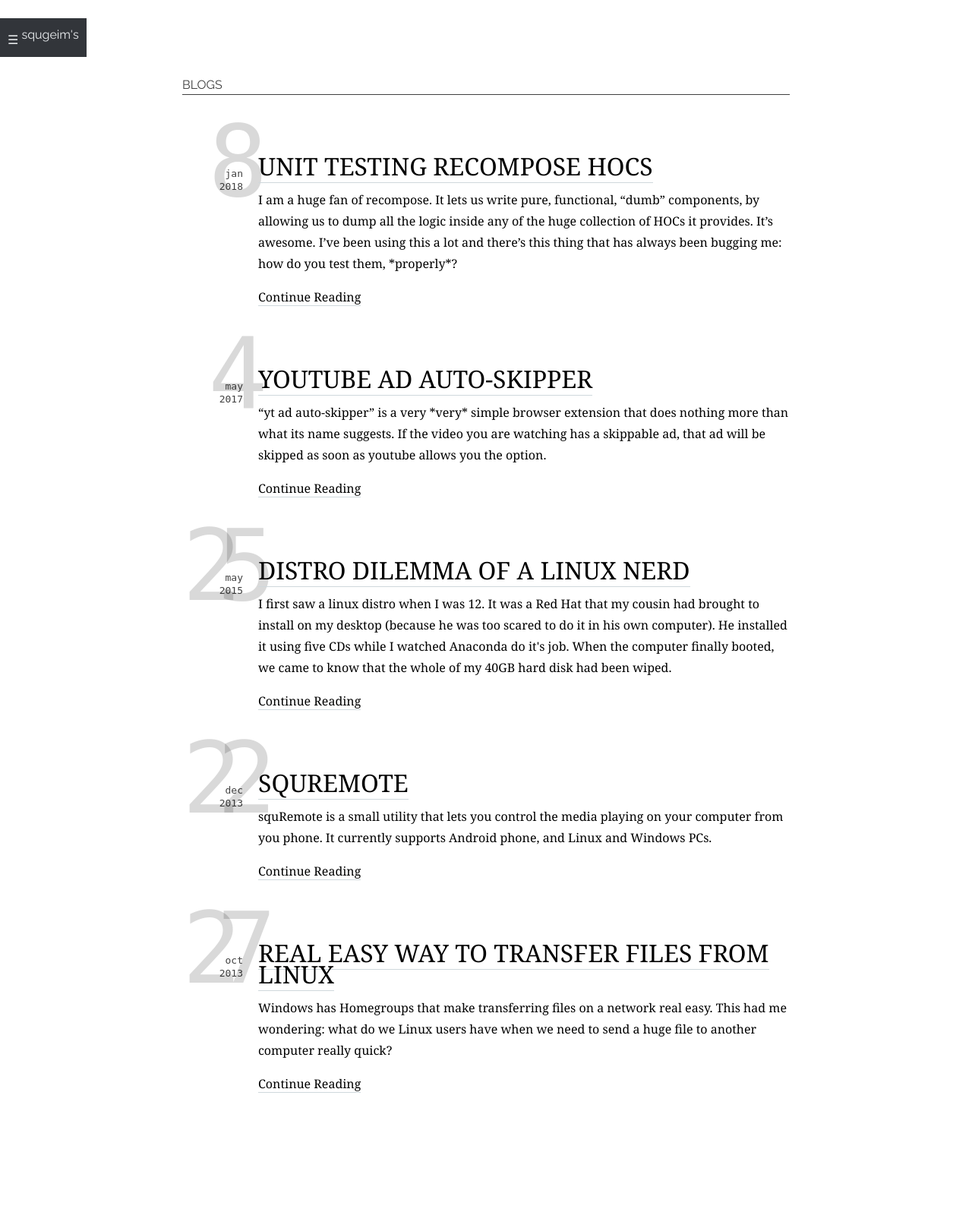
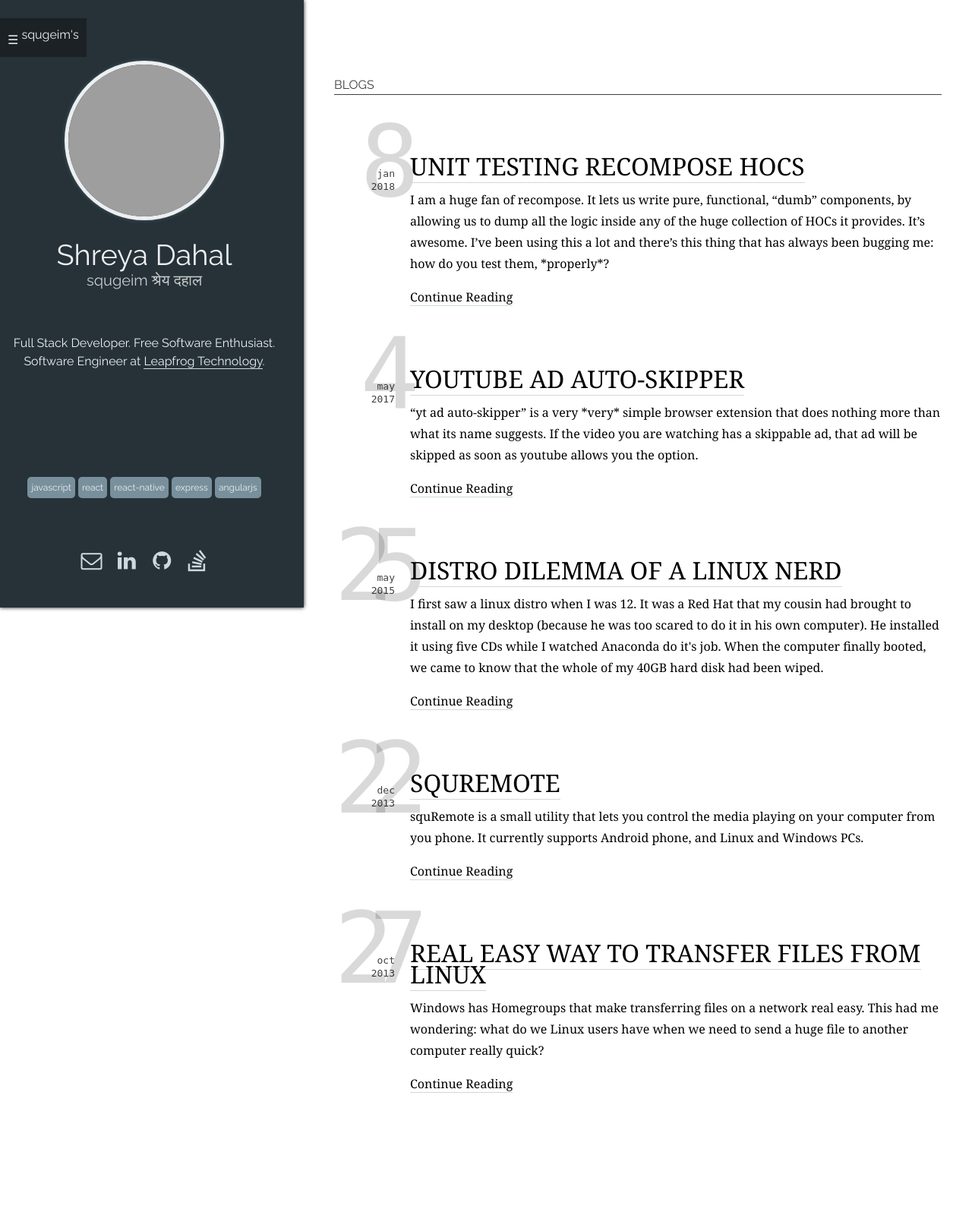
Before and after one commit to squgeim/squgeim.github.io, a PHP site: page / in a window 1280 px wide. Shown: the whole page at 76% size. Run offline with PHP 8.4, Linux system fonts and the light colour scheme; grey boxes are pictures that could not be loaded.

Commit message:
Decrease breakpoint for mobile view to 1200px

```diff
--- a/css/style.css
+++ b/css/style.css
@@ -131,11 +131,15 @@ a:hover {
   transition: opacity 200ms;
 }
 
-@media (min-width: 1366px) {
+@media (min-width: 1200px) {
   .left {
     left: 0;
     position: fixed;
     box-shadow: #111 0px 0px 5px;
+  }
+
+  .right {
+    margin-left: 400px;
   }
 }
 
@@ -200,12 +204,6 @@ a:hover {
   border: none;
 }
 
-@media (min-width: 1366px) {
-  .right {
-    margin-left: 400px;
-  }
-}
-
 .content {
   margin: 80px auto;
   max-width: 800px;
```
